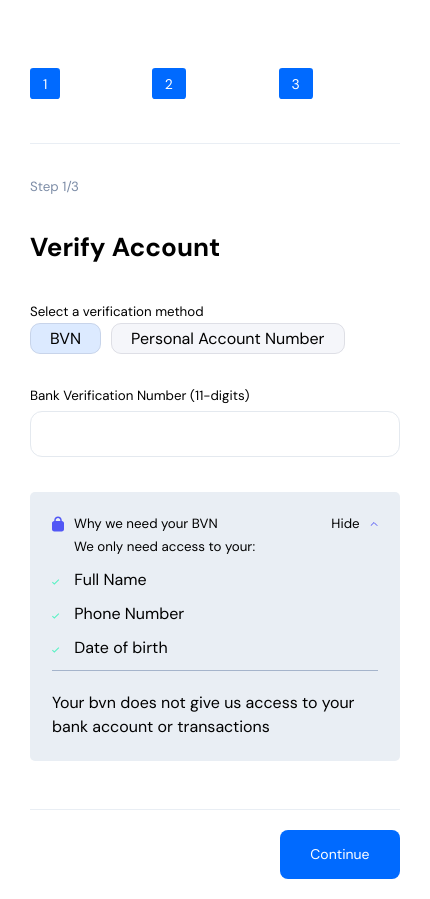
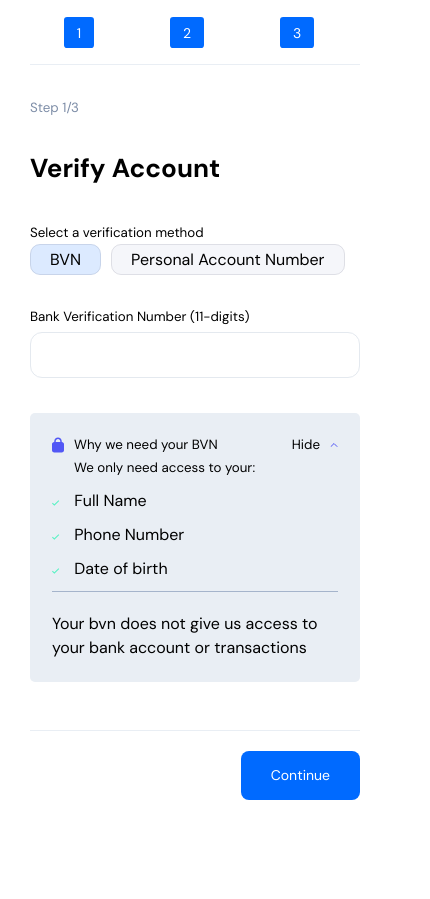
Before and after one commit to techtheriac/buyfood-test, a React (Vite) app: page / in a window 390 px wide. Shown: the whole page, 430 px wide, since content can reach past the window. After the commit the page ends 844 px from the top, so only its background shows below. Built offline with nearby package versions, Linux system fonts and the light colour scheme.

Commit message:
Fix mobile inconsistencies

```diff
--- a/src/components/form/FormContainer.jsx
+++ b/src/components/form/FormContainer.jsx
@@ -30,7 +30,7 @@
           )}
           <small className="form__progress-label">Social Handlers</small>
         </div>
-        <p>
+        <div>
           {formIndex == 1 || formIndex == 2 ? (
             <span className="form__progress-pill">3</span>
           ) : (
@@ -39,7 +39,7 @@
             </span>
           )}
           <small className="form__progress-label">Business Category</small>
-        </p>
+        </div>
       </div>
 
       <div className="my-m">
--- a/src/styles/_components.scss
+++ b/src/styles/_components.scss
@@ -107,10 +107,6 @@
   @extend %btn;
   background-color: var(--red);
   color: var(--white);
-
-  @media screen and (max-width: 790px) {
-    visibility: hidden;
-  }
 }
 
 .toggle__btn__group {
@@ -128,7 +124,7 @@
   @extend %font-18;
   font-weight: 500;
   @media screen and (max-width: 790px) {
-    visibility: hidden;
+    display: none;
   }
 
   &--inactive {
--- a/src/styles/_layout.scss
+++ b/src/styles/_layout.scss
@@ -15,6 +15,7 @@
 
   @media screen and (max-width: 790px) {
     display: flex;
+    flex-direction: column;
     width: 100%;
   }
 }
@@ -38,6 +39,10 @@
 .main__btn__wrapper {
   display: flex;
   justify-content: flex-end;
+
+  @media screen and (max-width: 790px) {
+    display: none;
+  }
 }
 
 .form__wrapper__steps {
@@ -66,3 +71,10 @@
     display: none;
   }
 }
+
+.form__wrapper__steps {
+  @media screen and (max-width: 790px) {
+    display: flex;
+    justify-content: space-evenly;
+  }
+}
```
